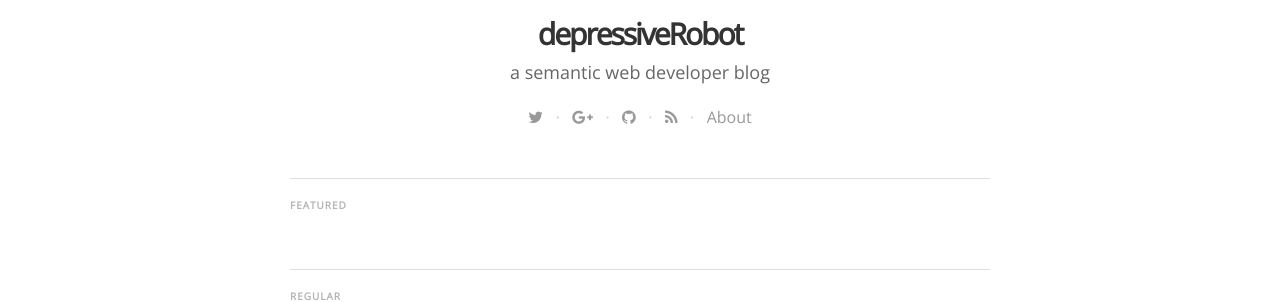
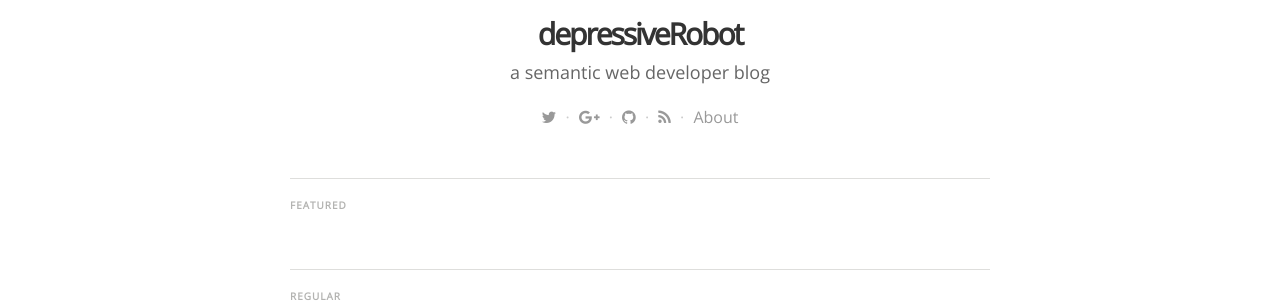
Before and after one commit to depressiveRobot/depressiverobot.github.io, a Jekyll site: the page built from index.html, in a window 1280 px wide. Shown: the part 755-1057 px from the top of the page. Built offline with Jekyll 4.4.1, drawn with Linux system fonts in a browser that asks for light colours; nearby versions of some CDN libraries; Markdown is read by kramdown in place of the engine named in the settings; the list of posts is cut into pages by our own code.

Commit message:
various fixes

```diff
--- a/_includes/footer.html
+++ b/_includes/footer.html
@@ -4,7 +4,7 @@
 <!--  <a class="subscribe" href="{{ "/feed.xml" | prepend: site.baseurl }}"> <span class="tooltip"> <i class="fa fa-rss"></i> Subscribe!</span></a> -->
   <div class="inner">
     <section class="copyright" resource="http://depressiverobot.com/">
-      All content on this site by <a href="mailto:{{ site.email}}"><span property="cc:attributionName">{{ site.name }}</span></a> is licensed under a <br/>
+      All content on this site by <a href="mailto:{{ site.email}}" resource="http://depressiverobot.com/"><span property="cc:attributionName">{{ site.name }}</span></a> is licensed under a <br/>
       <a property="cc:license" href="http://creativecommons.org/licenses/by-nc/4.0/" target="_blank">Creative Commons Attribution-NonCommercial 4.0 International License</a>.
     </section>
     <section class="poweredby">
--- a/_includes/teaser.html
+++ b/_includes/teaser.html
@@ -15,7 +15,7 @@
         <a class="icon-{{ social.icon }}" href="{{ social.url }}" target="_blank">
           <i class="fa fa-{{ social.icon }}"></i>
         </a>
-        &nbsp;&nbsp;·&nbsp;&nbsp;
+        <span style="padding: 0px 5px 0px;">·</span>
       {% endfor %}
       <a href="/about/">About</a>
     </div>
--- a/_layouts/page.html
+++ b/_layouts/page.html
@@ -40,7 +40,6 @@
           <a name="topofpage"></a>
           {{content}}
         </section>
-        </div>
       </article>
     </main>
     <div class="bottom-closer">
```
Also changed, not shown: _layouts/post.html (indentation only). Lines whose indentation alone changed are shown as unchanged.
